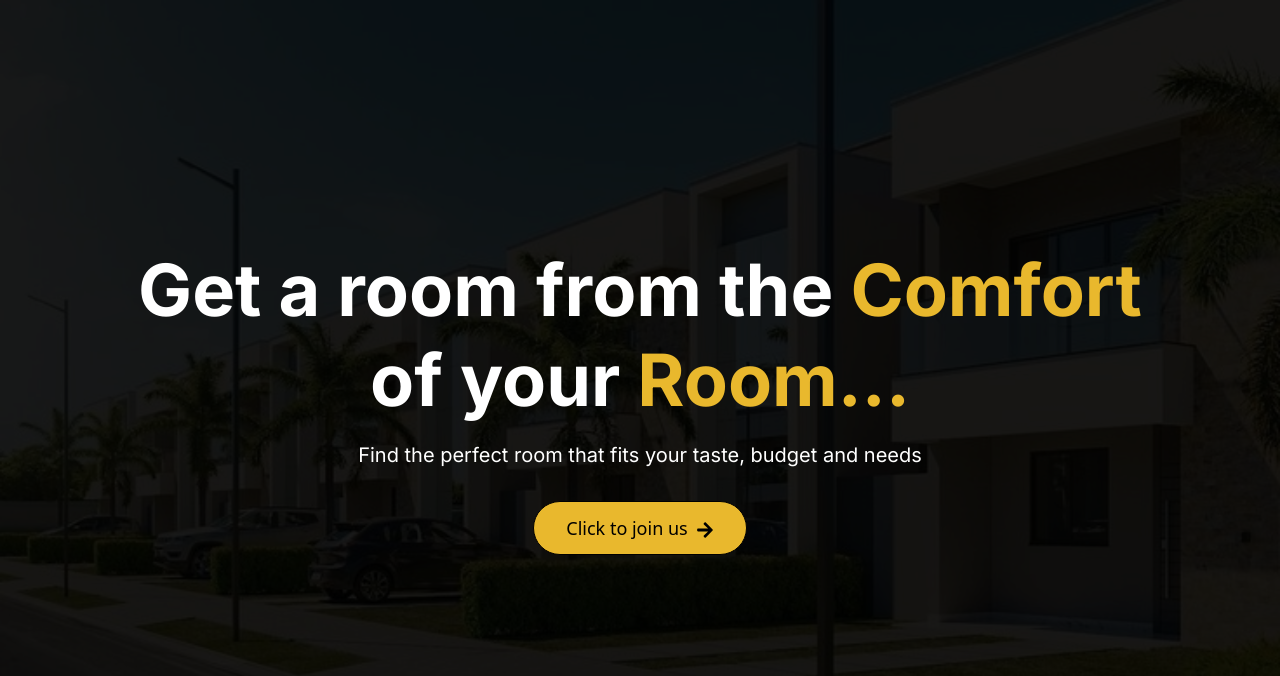
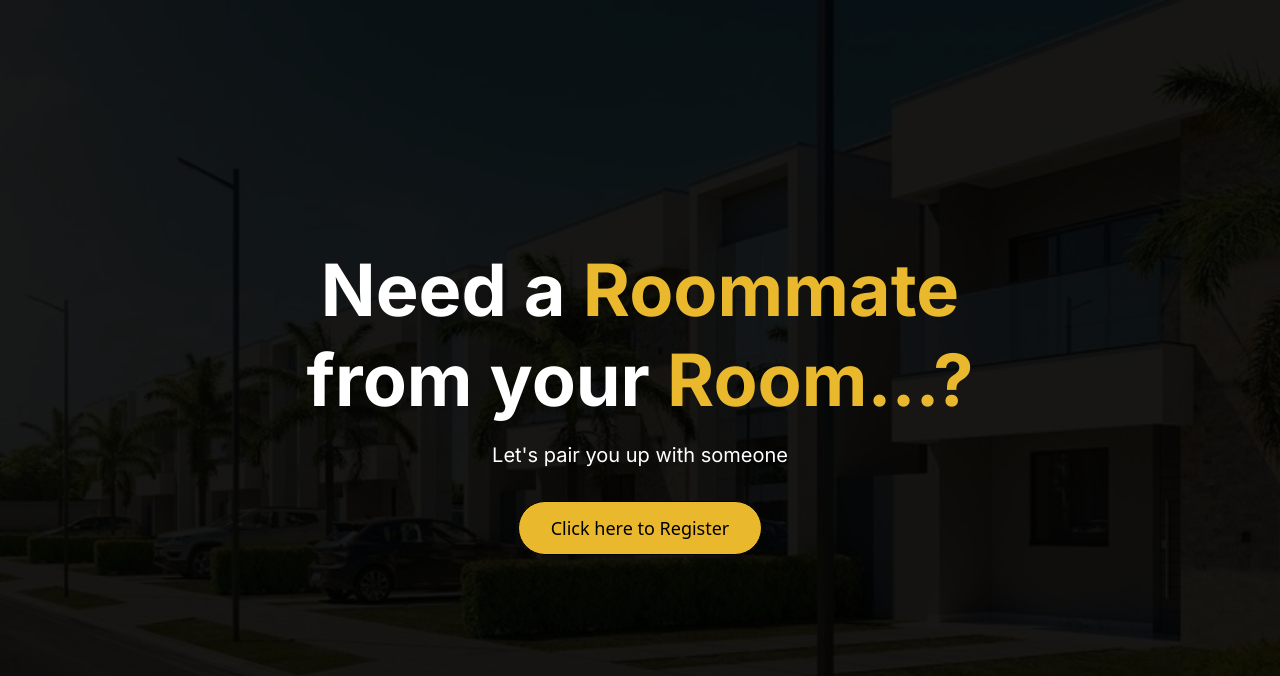
Before and after one commit to Horlixs/Pair-Up, a React (Vite) app: page / in a window 1280 px wide. Shown: the top 676 px of the page. Built offline with nearby package versions, Linux system fonts and the light colour scheme.

Commit message:
Homepage Update

```diff
--- a/src/Pages/HomePage.jsx
+++ b/src/Pages/HomePage.jsx
@@ -1,6 +1,5 @@
 import React from 'react'
 import { Link } from 'react-router-dom'
-import { FaArrowRight } from 'react-icons/fa'
 
 const HomePage = () => {
   return (
@@ -14,13 +13,13 @@ const HomePage = () => {
       {/* Content */}
       <div className="relative z-10 w-full max-w-6xl mx-auto px-6 sm:px-10 lg:px-16 text-center lg:text-center">
         <h1 className="font-inter text-3xl sm:text-4xl md:text-5xl lg:text-6xl xl:text-7xl font-bold text-white leading-tight">
-          Get a room from the <span className="text-[#e9b82d]">Comfort</span>
+          Need a <span className="text-[#e9b82d]">Roommate</span>
           <br />
-          of your <span className="text-[#e9b82d]">Room...</span>
+          from your <span className="text-[#e9b82d]">Room...?</span>
         </h1>
 
         <p className="mt-4 max-w-xl md:max-w-2xl text-sm sm:text-base md:text-lg lg:text-xl text-white font-inter mx-auto">
-          Find the perfect room that fits your taste, budget and needs
+          Let's pair you up with someone
         </p>
 
         <div className="mt-8 flex justify-center lg:justify-start">
@@ -28,8 +27,7 @@ const HomePage = () => {
             to="/register"
             className="bg-[#e9b82d] m-auto text-black py-3 px-8 rounded-full text-base sm:text-lg border hover:bg-[#151b23] hover:text-[#e9b82d] hover:border-[#e9b82d] hover:shadow-lg transition-all duration-300"
           >
-            Click to join us
-            <FaArrowRight className="inline ml-2" />
+            Click here to Register
           </Link>
         </div>
       </div>
```
